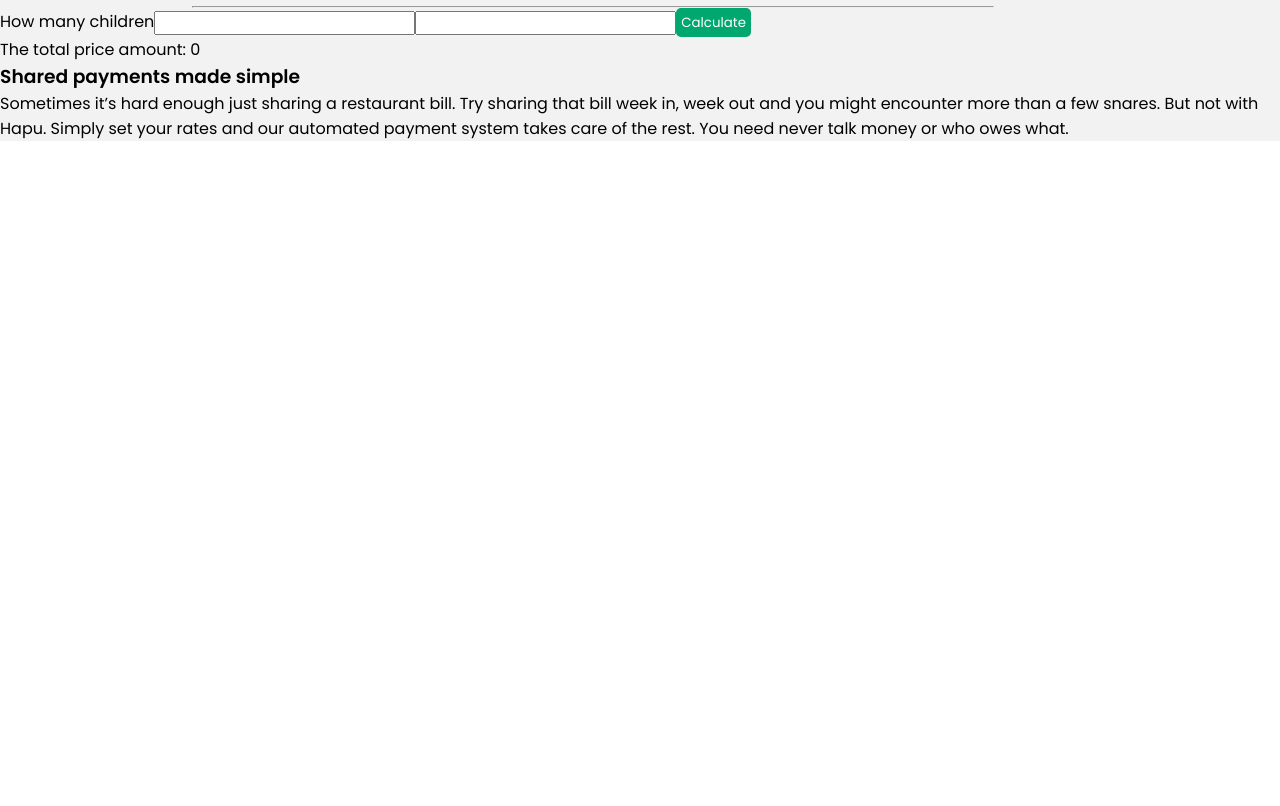
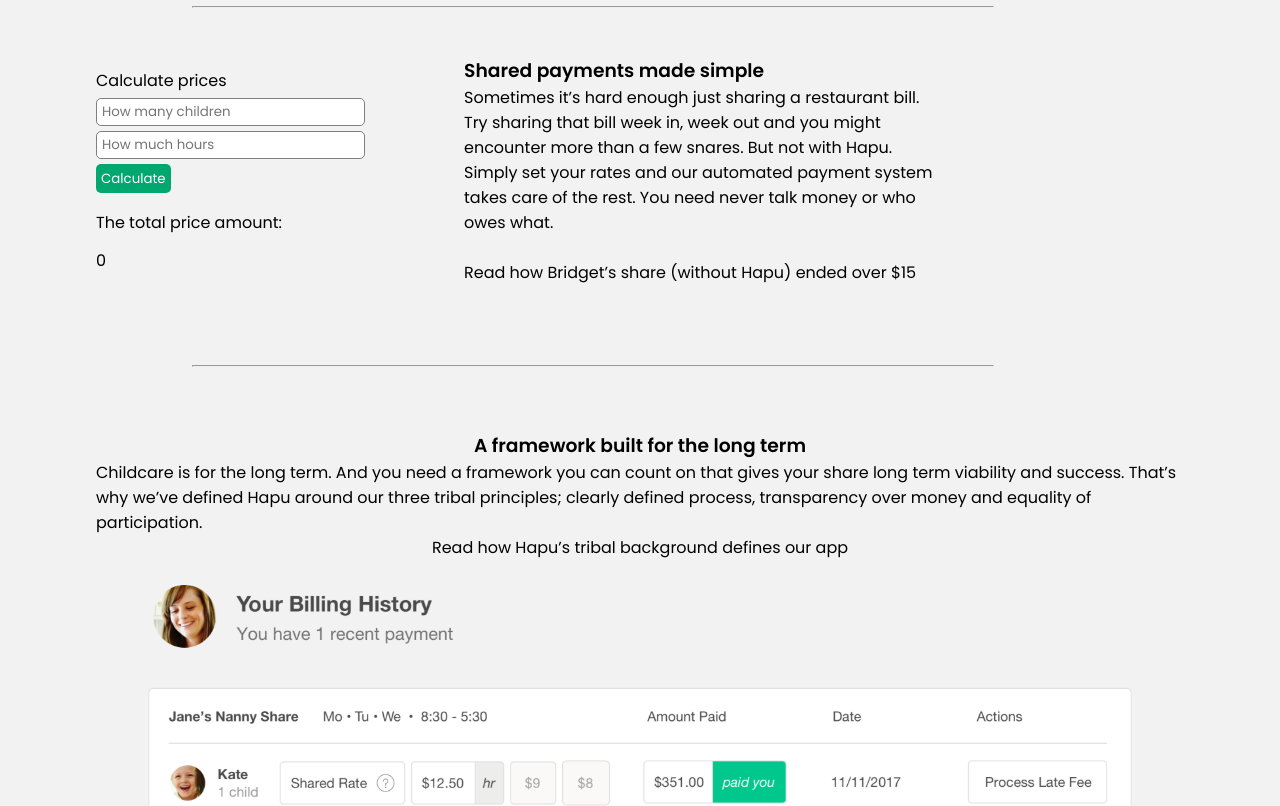
Before and after one commit to AndersonPedrosa35/ChallengeJungleDevs, a React (Create React App) app: page / in a window 1280 px wide. Shown: the part 1720-2526 px from the top of the page. Before the commit the page ends 1861 px from the top, so only its background shows below. Built offline with nearby package versions, Linux system fonts and the light colour scheme.

Commit message:
Fazendo a parte do app framework

```diff
--- a/src/Pages/Home.js
+++ b/src/Pages/Home.js
@@ -1,6 +1,7 @@
 import React, { useState } from 'react';
 import About from '../components/About';
 import Hero from '../components/Hero';
+import framework from '../assets/framework.svg';
 
 export default function Home() {
   const [amountChild, setAmountChild] = useState({
@@ -38,29 +39,38 @@
       <section className="prices">
         <section className="options-prices">
           <form onSubmit={ (e) => e.preventDefault() }>
-            <label>
-              How many children
+            <label htmlFor="child" className="label">
+              Calculate prices
+              <br />
               <input
+                id="child"
                 type="number"
+                className="input label"
+                placeholder="How many children"
                 value={amountChild.child}
                 onChange={ ({ target }) => setAmountChild({...amountChild, child: target.value}) }
               />
             </label>
-            <label>
+            <label htmlFor="hour" className="label">
               <input
+                id="hour"
                 type="number"
+                className="input label"
+                placeholder="How much hours"
                 value={ amountChild.hours }
                 onChange={ ({ target }) => setAmountChild({...amountChild, hours: target.value}) }
               />
             </label>
+            <br />
             <button
+              className="label"
               type="submit"
               onClick={ () => calculatePrice(amountChild.child, amountChild.hours) }
             >
               Calculate
             </button>
           </form>
-          <span>
+          <span className="label">
             The total price amount:
           </span>
           { totalPrice ? `  ${totalPrice}` : `  0` }
@@ -74,8 +84,25 @@
             and our automated payment system takes care of the rest. You need
             never talk money or who owes what.
           </p>
+          <br />
+          <p>Read how Bridget’s share (without Hapu) ended over $15</p>
         </section>
       </section>
+      <hr className="separator"/>
+      <section className="framework">
+        <h3>A framework built for the long term</h3>
+        <p>
+          Childcare is for the long term. And you need a framework
+          you can count on that gives your share long term viability
+          and success. That’s why we’ve defined Hapu around our three
+          tribal principles; clearly defined process, transparency
+          over money and equality of participation.
+        </p>
+        <p>Read how Hapu’s tribal background defines our app </p>
+        <br />
+        <img src={ framework } alt="framework" />
+      </section>
+      <hr className="separator"/>
     </div>
   )
 }
--- a/src/styles/Home.css
+++ b/src/styles/Home.css
@@ -101,8 +101,8 @@
 }
 
 .separator {
+  margin: 2rem 0 0 12rem;
   width: 50rem;
-  margin: 2rem 0 0 12rem;
 }
 
 .home {
@@ -110,8 +110,8 @@
 }
 
 .market-form {
+  align-items: center;
   display: flex;
-  align-items: center;
   justify-content: center;
   margin: 3rem 1rem 5rem 0;
 }
@@ -119,3 +119,28 @@
 .market-form input {
   margin-right: 1rem;
 }
+
+.prices {
+  display: flex;
+  padding: 3rem 3rem 3rem 6rem;
+}
+
+.options-prices {
+  display: flex;
+  flex-direction: column;
+  justify-content: space-evenly;
+  width: 20rem;
+}
+
+.description-prices {
+  margin-left: 3rem;
+  width: 30rem;
+}
+
+.framework {
+  align-items: center;
+  display: flex;
+  flex-direction: column;
+  margin: 0 2rem 0 2rem;
+  padding: 4rem;
+}
```
Also changed, not shown: src/assets/framework.svg (added).
